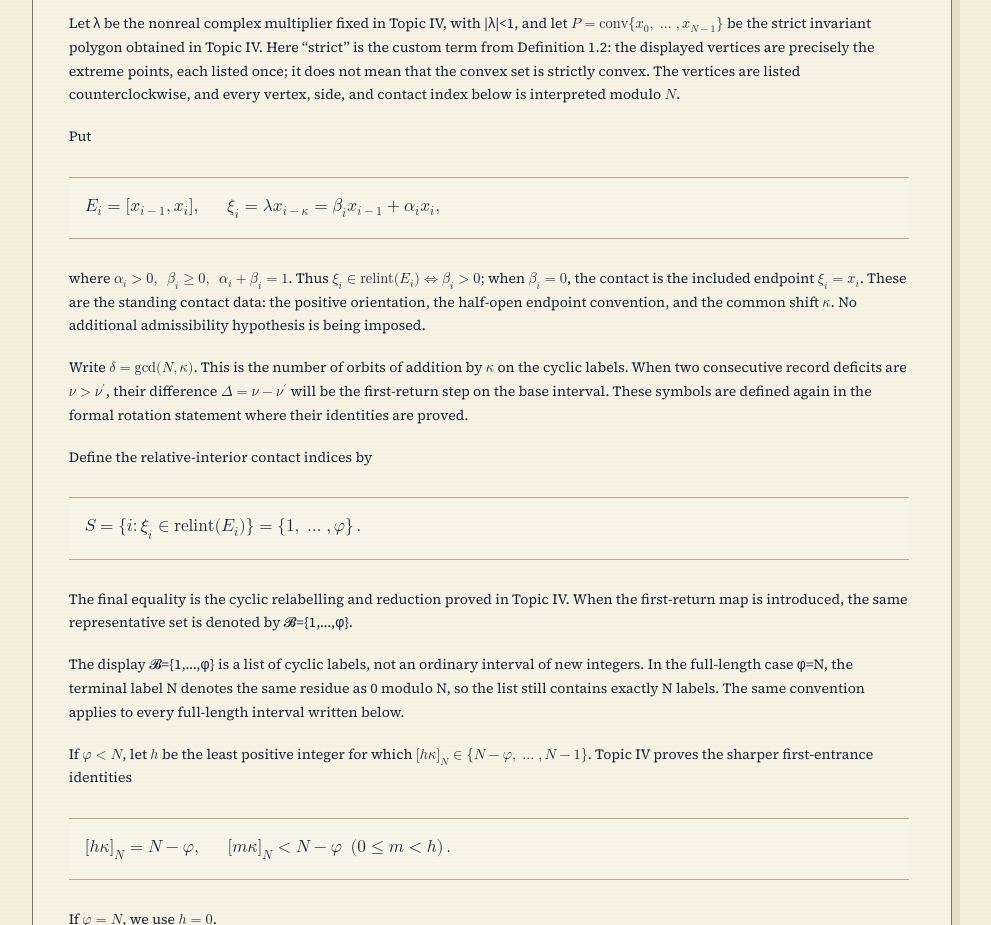
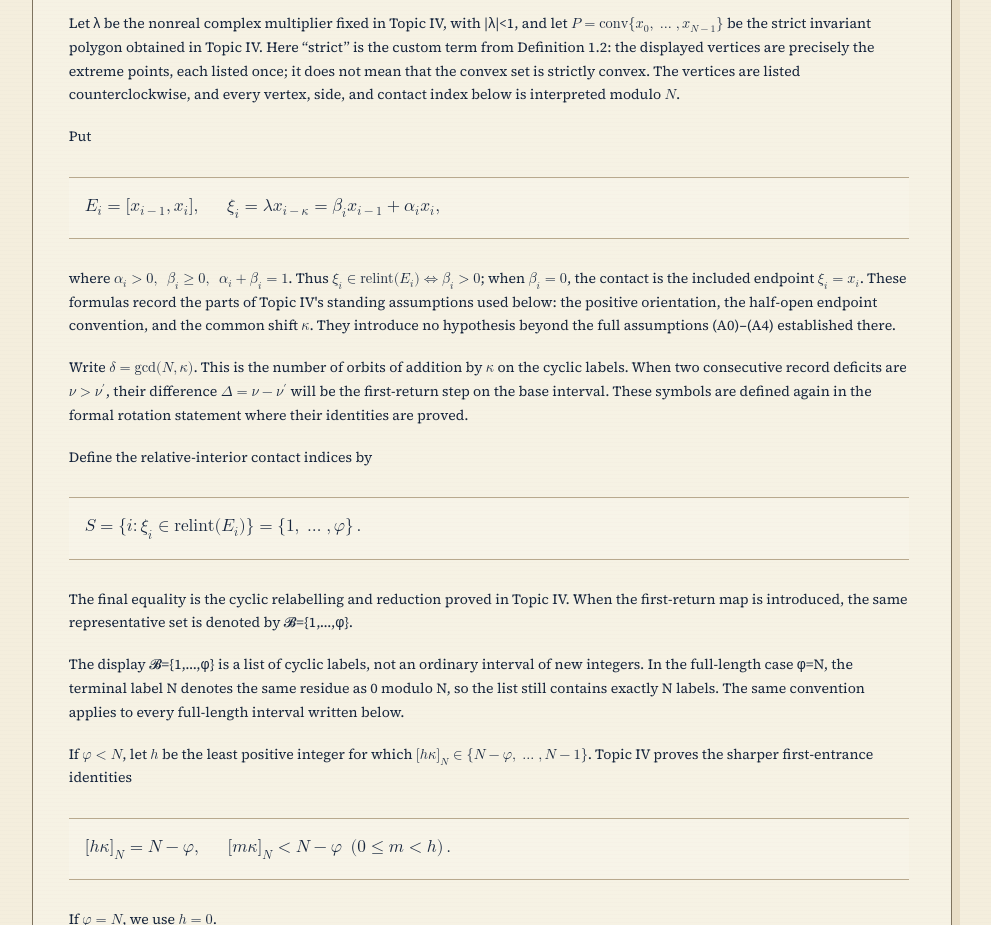
Before and after one commit to BFMAVE/karpelevic, a Next.js app: page /proof/topic-v in a window 1280 px wide. Shown: the part 2980-3905 px from the top of the page, without its empty margins (22-1013 px from the left). Built offline with nearby package versions, Linux system fonts and the light colour scheme.

Commit message:
Correct identity-case summary and contact setup

```diff
--- a/app/data/proof.ts
+++ b/app/data/proof.ts
@@ -340,7 +340,7 @@ const rawItems: readonly [
   [53, "Lemma", "Farey adjacency criterion", "Recognizes neighbouring reduced fractions through a determinant of absolute value one."],
   [54, "Lemma", "Reflection Farey cell", "Reflects a Farey cell across one half-turn while preserving adjacency."],
   [55, "Lemma", "Reflection of a closed backward return-recurrence chain", "Transfers the complete finite return calculation to the reflected orientation, including its closing relation and lifted phase."],
-  [56, "Lemma", "Identity contact permutation closes after reflection", "Shows that the first-return identity Δ=1 makes the reflected contact orbit close with the required arithmetic data."],
+  [56, "Lemma", "Identity contact permutation closes after reflection", "Shows that κ=N gives a closed backward recurrence chain whose reflection yields the required arithmetic data."],
   [57, "Proposition", "More than one relative-interior contact in some orbit", "Derives the varying-factor contact-product relation when some contact-permutation orbit meets the relative-interior contact set more than once."],
   [58, "Proposition", "Exactly one relative-interior contact in each orbit", "Derives the companion product relation when the relative-interior contact set meets every contact-permutation orbit exactly once."],
   [59, "Lemma", "Return factors lie on one common continuous argument interval", "Places all varying contact factors on one continuous argument interval and extracts the scalar Farey equation."],
--- a/app/data/topic-v-reader.tsx
+++ b/app/data/topic-v-reader.tsx
@@ -57,10 +57,12 @@ const topicVContactNotation: AdvancedProofSetup = {
       when <math display="inline" xmlns="http://www.w3.org/1998/Math/MathML"><semantics><mrow><msub><mi>β</mi><mi>i</mi></msub><mo>=</mo><mn>0</mn></mrow><annotation encoding="application/x-tex">\beta_i=0</annotation></semantics></math>,
       the contact is the included endpoint
       <math display="inline" xmlns="http://www.w3.org/1998/Math/MathML"><semantics><mrow><msub><mi>ξ</mi><mi>i</mi></msub><mo>=</mo><msub><mi>x</mi><mi>i</mi></msub></mrow><annotation encoding="application/x-tex">\xi_i=x_i</annotation></semantics></math>.
-      These are the standing contact data: the positive orientation, the
-      half-open endpoint convention, and the common shift
+      These formulas record the parts of Topic IV's standing assumptions used
+      below: the positive orientation, the half-open endpoint convention, and
+      the common shift
       <math display="inline" xmlns="http://www.w3.org/1998/Math/MathML"><mi>κ</mi></math>.
-      No additional admissibility hypothesis is being imposed.
+      They introduce no hypothesis beyond the full assumptions (A0)–(A4)
+      established there.
     </p>
     <p>
       Write
```
Also changed, not shown: 1 other file (tests, documents, lock files or other folders).
